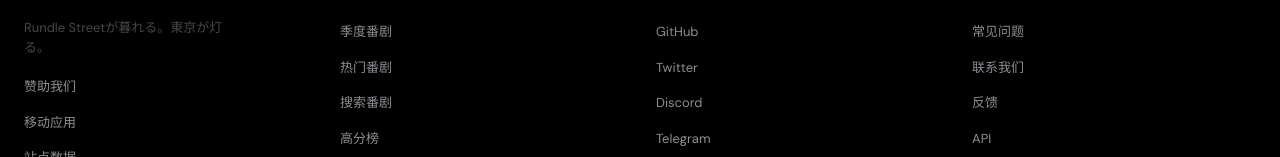
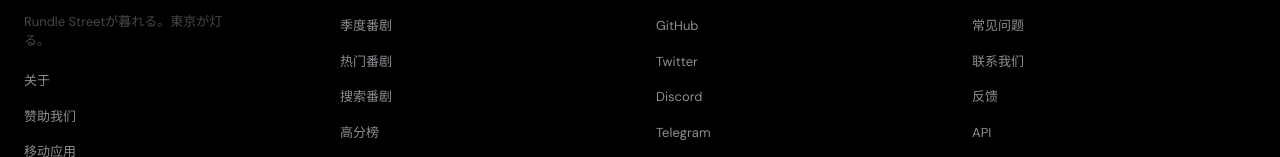
Before and after one commit to lawrenceli0228/animego, a React (Vite) app in the folder client/: page / in a window 1280 px wide. Shown: the part 462-619 px from the top of the page. Built offline with nearby package versions, Linux system fonts and the light colour scheme; no server answers.

Commit message:
feat(landing): footer 站点列加入关于入口,指向 /about

```diff
--- a/client/src/components/layout/Footer.jsx
+++ b/client/src/components/layout/Footer.jsx
@@ -109,6 +109,7 @@ export default function Footer() {
             <div style={s.colTitle}>{t('footer.siteCol')}</div>
             <p style={s.siteDesc}>{t('footer.siteDesc')}</p>
             <ul style={s.linkList}>
+              <li><Link to="/about" style={s.link} onMouseEnter={hoverIn} onMouseLeave={hoverOut}>关于</Link></li>
               <li><a href="#" style={s.link} onMouseEnter={hoverIn} onMouseLeave={hoverOut}>{t('footer.donate')}</a></li>
               <li><a href="#" style={s.link} onMouseEnter={hoverIn} onMouseLeave={hoverOut}>{t('footer.apps')}</a></li>
               <li><a href="#" style={s.link} onMouseEnter={hoverIn} onMouseLeave={hoverOut}>{t('footer.siteStats')}</a></li>
```
